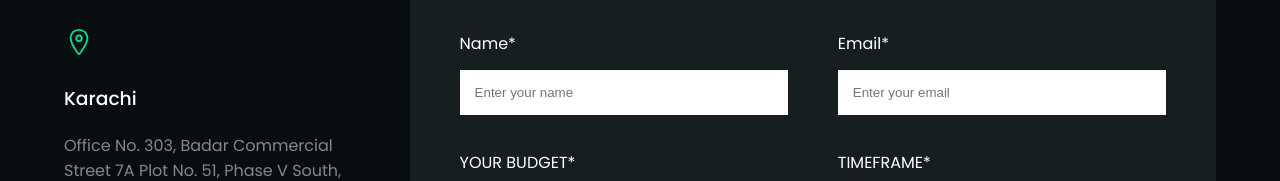
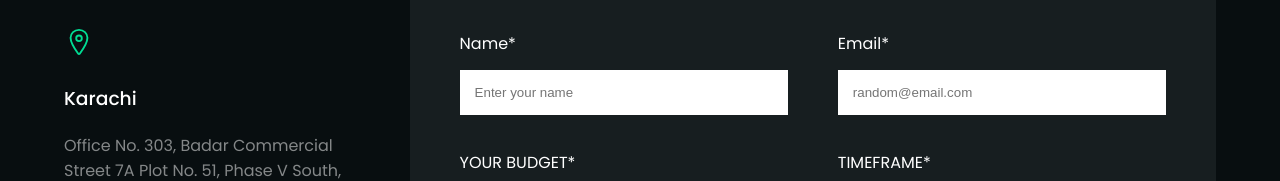
Before and after one commit to waleedarifsiddiqui/web-main, a Next.js app: page /contact in a window 1280 px wide. Shown: the part 580-761 px from the top of the page. Built offline with nearby package versions, Linux system fonts and the light colour scheme.

Commit message:
email format

```diff
--- a/sections/Contact.js
+++ b/sections/Contact.js
@@ -166,7 +166,7 @@ const Contact = () => {
                       autoComplete="off"
                       name="email"
                       id="email"
-                      placeholder="Enter your email"
+                      placeholder="random@email.com"
                       value={values.email}
                       onChange={handleChange}
                       onBlur={handleBlur}
```
